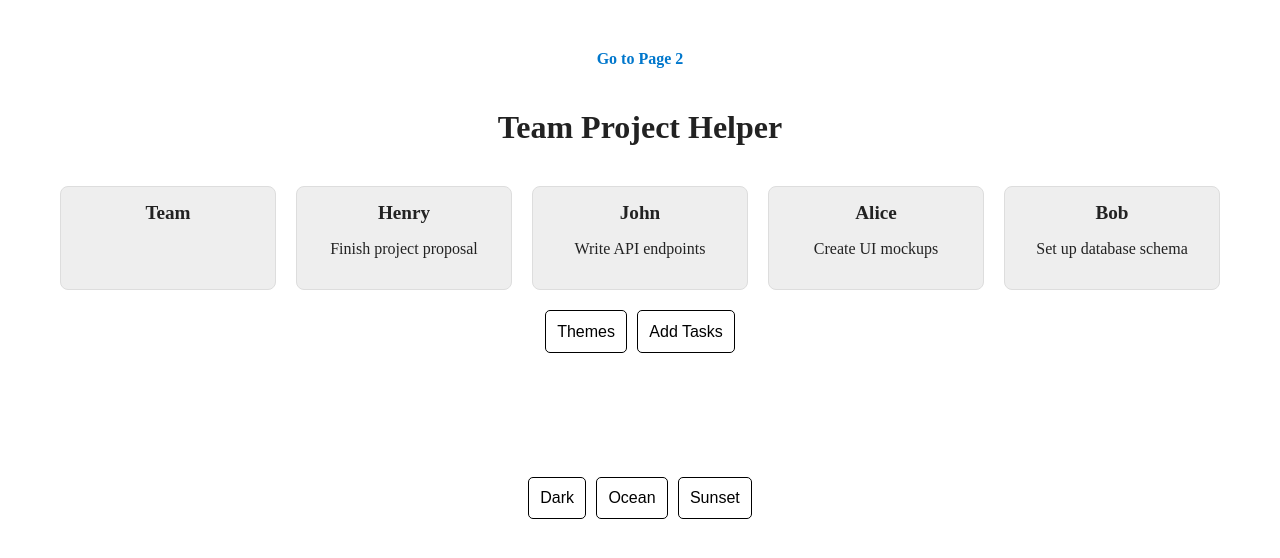
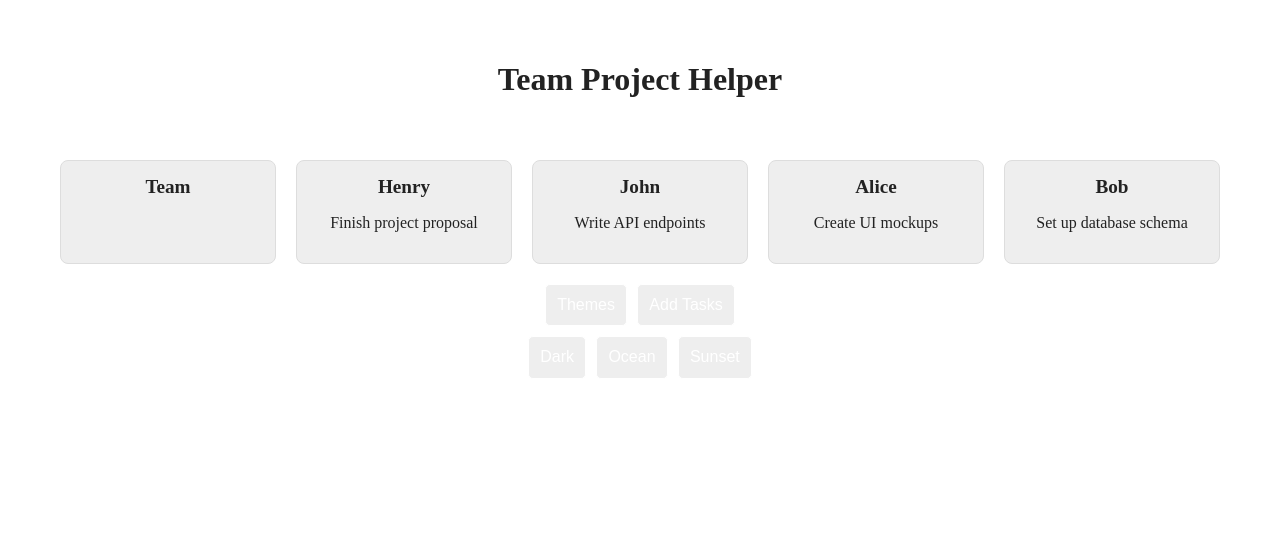
Before and after one commit to sethbtaylor2020/TeamProjectManager, a React (Vite) app: page / in a window 1280 px wide. Both pictures are taken after a click on the button "Themes". Shown: the top 558 px of the page. Built offline with nearby package versions, Linux system fonts and the light colour scheme.

Commit message:
Added_animation_for_expanding_tasks_and_themes

```diff
--- a/src/App.css
+++ b/src/App.css
@@ -25,12 +25,14 @@ body {
 
 /* Each individual column */
 .Column {
+  display: inline;
   background: var(--box-color);
   padding: 15px;
   border-radius: 8px;
   min-width: 150px;
   border: 1px solid #ddd;
   flex: 1;
+  margin-top: 20px;
 }
 
 /* Column titles */
@@ -40,19 +42,28 @@ body {
   text-align: center;
 }
 
-/* Page title */
+/* Page title
 h1 {
+  display: inline;
   text-align: center;
-  margin-bottom: 20px;
-}
+  background: var(--box-color);
+  padding: 20px;
+  border-radius: 8px;
+  min-width: 150px;
+  border: 1px solid #ddd;
+}*/
 
 h2 {
   margin: 0;
 }
 
+form p {
+  margin: 0;
+}
+
 /* Link to Page 2 */
 a {
-  display: inline-block;
+  display: block;
   margin: 10px 0 20px 0;
   font-weight: bold;
   color: #0077cc;
@@ -63,32 +74,28 @@ a:hover {
   text-decoration: underline;
 }
 
-/* ------ This is for the assingment hiding and showing ------------ */
-#assignment {
-  transition: all 4s ease;
+/* ------ This is for toggling ------------ */
+.toggle {
+  transition: all 2s ease;
   overflow: hidden;
 }
+/* ------ This is for the assignment hiding and showing ------------ */
 
 /* Hidden state */
-.assingment-hidden {
+.assignment-hidden {
   opacity: 0;
   max-height: 0;
   pointer-events: none;
 }
 
 /* Visible state */
-.assingment-visible {
+.assignment-visible {
   opacity: 1;
-  max-height: 200px; /* adjust based on your content */
-  pointer-events: auto;
+  max-height: 600px;
+  pointer-events: none;
 }
-/* ---------------------------------------------------------------*/
 
 /* ------ This is for the theme hiding and showing ------------ */
-#theme {
-  transition: all 1s ease;
-  overflow: hidden;
-}
 
 /* Hidden state */
 .theme-hidden {
@@ -151,12 +158,13 @@ textarea {
   resize: vertical;
 }
 
+/* -------- Everything Button Wise --------- */
 button {
   padding: 0.7em 0.7em;
-  border: 1px solid black;
+  border: 1px solid white;
   border-radius: 5px;
-  background-color: white;
-  color: #000000;
+  background-color: var(--box-color);
+  color: white;
   font-size: 1em;
   cursor: pointer;
   transition: background-color 0.2s ease;
@@ -166,8 +174,8 @@ button {
 }
 
 button:hover {
-  background-color: var(--box-color);
-  color: white;
+  background-color: white;
+  color: #000000;
 }
 
 .box{
--- a/src/App.jsx
+++ b/src/App.jsx
@@ -34,11 +34,7 @@ function App() {
     { id: 2, name: "John" },
     { id: 3, name: "Alice" },
     { id: 4, name: "Bob" }
-  ]
-
-// TEST!!!! IF BROKEN COMMENT OUT
-// console.log(supabase)
-// END TEST AREA
+  ];
 
   //This will be replaced by a database pull as well
   const assignments = [
@@ -47,7 +43,7 @@ function App() {
     { id: 3, userId: 3, text: "Create UI mockups" },
     { id: 4, userId: 4, text: "Set up database schema" }
   ]
-
+  //Selection of themes
   function setTheme(theme) {
     const root = document.documentElement;
     if (theme === "dark") {
@@ -71,33 +67,31 @@ function App() {
 
   return (
     <>
-      <Link to="/page2">Go to Page 2</Link>
-
       <div>
         <h1>Team Project Helper</h1>
       </div>
-
       <div className="Columns">
         <div className="Column">
           <h2>Team</h2>
         </div>
-
         {users.map(user => (
+          /* Users flow through here */
           <div key={user.id} className="Column">
             <h2>{user.name}</h2>
-
+            {/* Assignments flow through this */}
             {assignments
               .filter(a => a.userId === user.id)
               .map(a => (
                 <p key={a.id}>{a.text}</p>
-              ))}
+              ))
+            }
           </div>
         ))}
       </div>
       <button onClick={() => setShowThemeMenu(!showThemeMenu)}>Themes</button>
       <button onClick={() => setShowAssignmentMenu(!showAssignmentMenu)}>Add Tasks</button>
-      <div>
-        <form class="box" onSubmit={handleSubmit} className={showAssignmentMenu ? "assignment-visible" : "assingment-hidden"}>
+      <div className={`toggle ${showAssignmentMenu ? "assignment-visible" : "assignment-hidden"}`}>
+        <form onSubmit={handleSubmit}>
           <p>User Name</p>
           <input name="name" type="text" value={form.name} onChange={handleChange} placeholder="User name" />
           <p>Password</p>
@@ -108,7 +102,7 @@ function App() {
           <button type="submit">Submit</button>
         </form>
       </div>
-      <div id="theme" className={showThemeMenu ? "theme-visible" : "theme-hidden"}>
+      <div className={`toggle ${showThemeMenu ? "theme-visible" : "theme-hidden"}`}>
         <button onClick={() => setTheme("dark")}>Dark</button>
         <button onClick={() => setTheme("ocean")}>Ocean</button>
         <button onClick={() => setTheme("sunset")}>Sunset</button>
```
